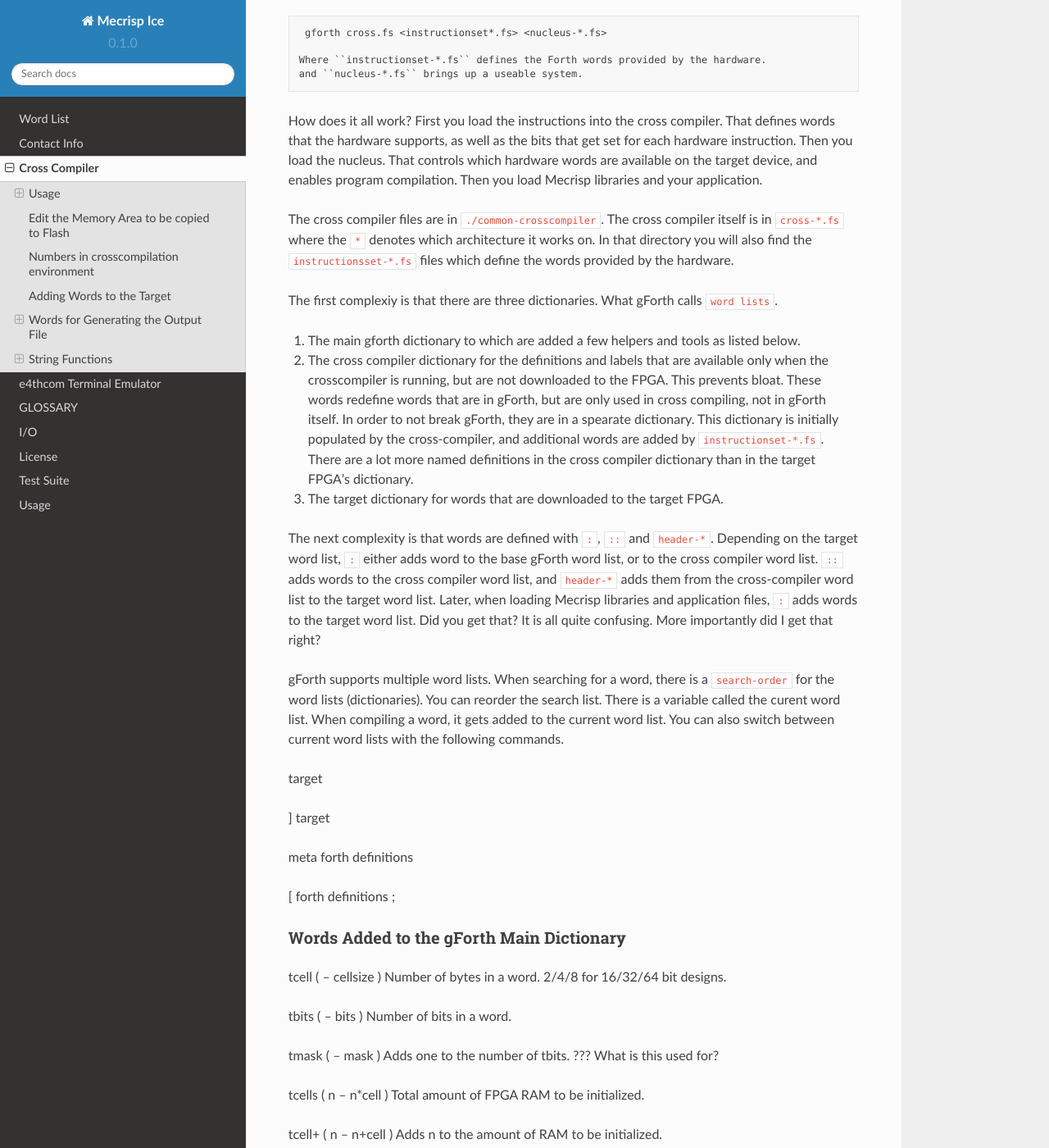
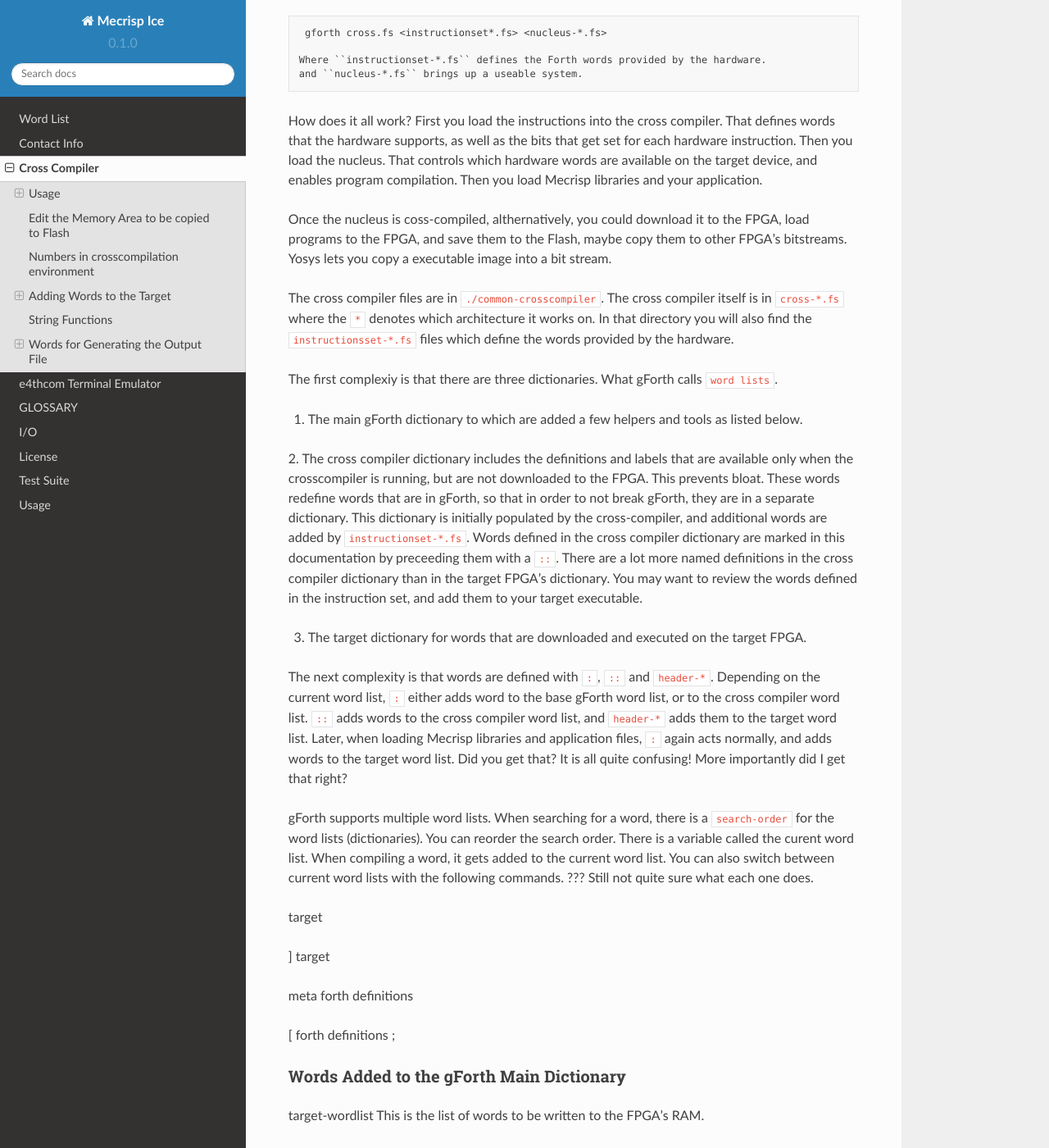
Before and after one commit to PythonLinks/Mecrisp-Ice, a Sphinx documentation site: the page built from docs/source/cross-compiler.rst, in a window 1280 px wide and 1400 px high, scrolled down 510 px. Shown: the whole window at 82% size. Built offline with Sphinx 7.4.7 and the Read the Docs theme 2.0.0, drawn with Linux system fonts in a browser that asks for light colours; some of the changed text lies outside the part shown.

Commit message:
proofreading RTDs and making changes.

```diff
--- a/docs/source/cross-compiler.rst
+++ b/docs/source/cross-compiler.rst
@@ -22,25 +22,29 @@
 
 How does it all work?  First you load the instructions into the cross compiler.  That defines words that the hardware supports, as well as the bits that get set for each hardware instruction.  Then you load the nucleus.  That controls which hardware words are available on the target device, and enables program compilation. Then you load Mecrisp libraries and your application.
 
+Once the nucleus is coss-compiled, althernatively, you could download it to the FPGA, load programs to the FPGA, and save them to the Flash, maybe copy them to other FPGA's bitstreams.  Yosys lets you copy a executable image into a bit stream.
+
 The cross compiler files are in ``./common-crosscompiler``.
 The cross compiler itself is in ``cross-*.fs`` where the ``*`` denotes which architecture it works on.
 In that directory you will also find the ``instructionsset-*.fs`` files which define the words provided by the hardware.
 
 The first complexiy is that there are three dictionaries.  What gForth calls ``word lists``.
 
-1. The main gforth dictionary to which are added a few helpers and tools as listed below.
+1. The main gForth dictionary to which are added a few helpers and tools as listed below.
 
-2. The cross compiler dictionary for the definitions and labels that are available only when the crosscompiler is running, but are not downloaded to the FPGA.  This prevents bloat.  These words redefine words that are in gForth, but are only used in cross compiling, not in gForth itself. In order to not break gForth, they are in a spearate dictionary. This dictionary is initially populated by the cross-compiler, and additional words are added by ``instructionset-*.fs``.  There are a lot more named definitions in the cross compiler dictionary than in the target FPGA's dictionary.
+2. The cross compiler dictionary includes the definitions and labels that are available only when the crosscompiler is running, but are not downloaded to the FPGA.  This prevents bloat.  These words redefine words that are in gForth,
+so that in order to not break gForth, they are in a separate dictionary. This dictionary is initially populated by the cross-compiler, and additional words are added by ``instructionset-*.fs``.  Words defined in the cross compiler dictionary are marked in this documentation by preceeding them with a ``::``.  There are a lot more named definitions in the cross compiler dictionary than in the target FPGA's dictionary.  You may want to review the words defined in the instruction set, and add them to your target executable.
 
-3. The target dictionary for words that are downloaded to the target FPGA.
+3. The target dictionary for words that are downloaded and executed on the target FPGA.
 
 The next complexity is that words are defined with  ``:``, ``::`` and ``header-*``.
-Depending on the target word list, ``:`` either adds word to the base gForth word list, or to the
+Depending on the current word list, ``:`` either adds word to the base gForth word list, or to the
 cross compiler word list.  ``::`` adds words to the cross compiler word list, and ``header-*``
-adds them from the cross-compiler word list to the target word list.  Later, when loading Mecrisp libraries and application files,
-``:`` adds words to the target word list.  Did you get that?  It is all quite confusing. More importantly did I get that right?
+adds them to the target word list.  Later, when loading Mecrisp libraries and application files,
+``:`` again acts normally, and adds words to the target word list.  Did you get that?
+It is all quite confusing! More importantly did I get that right?
 
-gForth supports multiple word lists.  When searching for a word,  there is a ``search-order`` for the word lists (dictionaries).   You can reorder the search list.   There is a variable called the curent word list.  When compiling a word, it gets added to the current word list.  You can also switch between current word lists with the following commands.
+gForth supports multiple word lists.  When searching for a word,  there is a ``search-order`` for the word lists (dictionaries).   You can reorder the search order.   There is a variable called the curent word list.  When compiling a word, it gets added to the current word list.  You can also switch between current word lists with the following commands.  ??? Still not quite sure what each one does.
 
 target
 
@@ -54,6 +58,12 @@
 Words Added to the gForth Main Dictionary
 *****************************************
 
+target-wordlist This is the list of words to be written to the FPGA's RAM.
+
+_tbranches Stores branch addressess to simplify cross compilation.  Also saved to the build directory.
+
+tbranches ???
+
 tcell  ( -- cellsize ) Number of bytes in a word.  2/4/8 for 16/32/64 bit designs.
 
 tbits  ( -- bits ) Number of bits in a word.
@@ -65,10 +75,6 @@
 tcell+ ( n -- n+cell ) Adds n to the amount of RAM to be initialized.
 
 tflash The size of the final image.
-
-_tbranches Stores branch addressess to simplify cross compilation.  Also saved to the build directory.
-
-tbranches ???
 
 tdp Target dictionary Pointer.  used by the next three words.
 
@@ -93,10 +99,8 @@
 
 tw,      ( w -- ) Add word to target dictionary
 
-
 add-order  ???
 
-target-wordlist This is the list of words to be written to the FPGA's RAM.
 
 Numbers in crosscompilation environment
 ---------------------------------------
@@ -129,7 +133,6 @@
 Adding Words to the Target
 --------------------------
 
-
 The following words add a word to the target dictionary, and
 
 header  Adds a word to the target dictionary.
@@ -153,23 +156,6 @@
 
 header-4-foldable
 
-Words for Generating the Output File
------------------------------------
-example
-
-resolve ( orig -- ) Forward reference from orig to this location
-
-.trim ( a-addr u )  shorten string until it ends with '.'
-
-.suffix  ( c-addr u -- c-addr u ) e.g. "bar" -> "foo.bar"
-
-create-output-file w/o create-file throw ;
-
-out-suffix ( s -- h ) \ Create an output file h with suffix s
-
-prepare-listing ( -- )
-
-dumpall Saves the memory, and also the word index.
 
 
 Cross Compiler Words
@@ -227,9 +213,9 @@
 
 , ( w -- ) \ Add a word to target dictionary, this time visible from within the crosscompilation environment.
 
-allot ( u -- ) \ "Allot" space in the target dictionary by filling in zeros.
+allot ( u -- ) \ Allocate space in the target dictionary by filling in zeros. Can be a negative value.
 
-; \ End a word definition
+; End a word definition
 
 jmp ( "name" -- )  Add jump opcode to destination label
 jz  ( "name" -- ) Add conditional opcode to destination label
@@ -249,6 +235,24 @@
 DOUBLE ( -- )  Generates a call to the next location. The following part of the definition is thus executed twice.
 
 t' ( -- t-addr )  Tick for target definitions
+
+Words for Generating the Output File
+-----------------------------------
+
+resolve ( orig -- ) Forward reference from orig to this location
+
+.trim ( a-addr u )  shorten string until it ends with '.'
+
+.suffix  ( c-addr u -- c-addr u ) e.g. "bar" -> "foo.bar"
+
+create-output-file w/o create-file throw ;
+
+out-suffix ( s -- h ) \ Create an output file h with suffix s
+
+prepare-listing ( -- )
+
+dumpall Saves the memory, and also the word index.
+
 
 QUESTIONS
 *********
```
